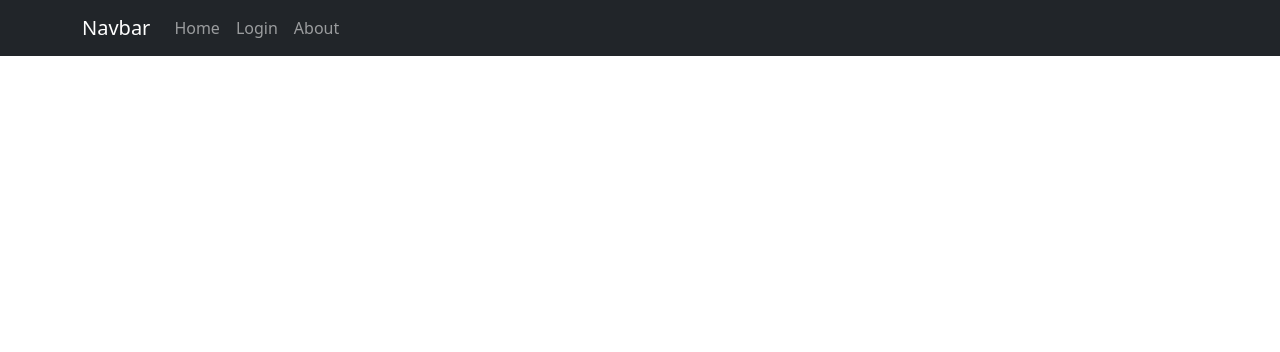
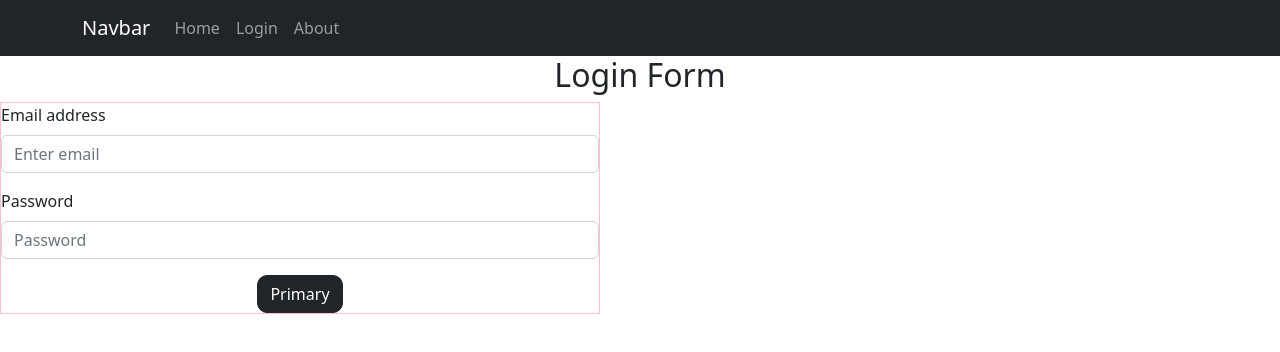
Before and after one commit to gmshimon/jom-tapau-kaz-amra, a React (Create React App) app: page /login in a window 1280 px wide. Shown: the top 352 px of the page. Built offline with nearby package versions, Linux system fonts and the light colour scheme.

Commit message:
login form input field

```diff
--- a/src/App.js
+++ b/src/App.js
@@ -9,7 +9,7 @@ import Login from './Components/Login/Login';
 
 function App() {
   return (
-    <div className="App">
+    <div className="">
       <Header></Header>
       <Routes>
         <Route path="/" element={<Home></Home>}></Route>
--- a/src/Components/Login/Login.js
+++ b/src/Components/Login/Login.js
@@ -1,9 +1,12 @@
 import React from 'react';
+import LoginForm from './LoginForm/LoginForm';
 
 const Login = () => {
     return (
         <div>
-
+            <h2 className='text-center'>Login Form</h2>
+            <div></div>
+            <LoginForm></LoginForm>
         </div>
     );
 };
--- /dev/null
+++ b/src/Components/Login/LoginForm/LoginForm.css
@@ -0,0 +1,8 @@
+.login-container{
+    border: 1px solid pink;
+    width: 600px;
+}
+.login-button{
+    border-radius: 10px;
+
+}
--- /dev/null
+++ b/src/Components/Login/LoginForm/LoginForm.js
@@ -0,0 +1,24 @@
+import React from 'react'
+import { Form, Button } from 'react-bootstrap'
+import './LoginForm.css'
+const LoginForm = () => {
+  return (
+    <div className='login-container'>
+      <Form>
+        <Form.Group className='mb-3' controlId='formGroupEmail'>
+          <Form.Label>Email address</Form.Label>
+          <Form.Control type='email' placeholder='Enter email' />
+        </Form.Group>
+        <Form.Group className='mb-3' controlId='formGroupPassword'>
+          <Form.Label>Password</Form.Label>
+          <Form.Control type='password' placeholder='Password' />
+        </Form.Group>
+        <div style={{display:'flex',justifyContent:'center'}}>
+          <Button className='login-button' variant='dark'>Primary</Button>
+        </div>
+      </Form>
+    </div>
+  )
+}
+
+export default LoginForm
```
Also changed, not shown: src/Components/Login/LoginForm.js (deleted, +0 -13 lines).
